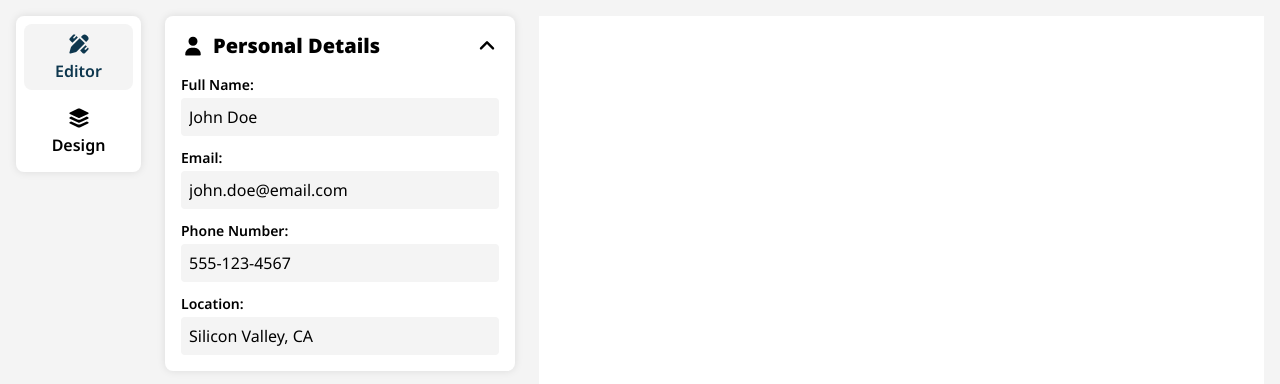
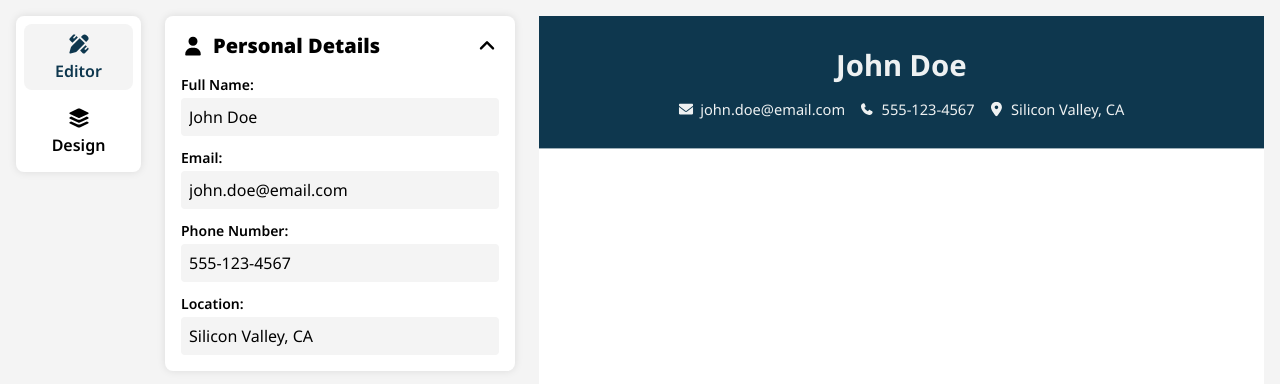
Before and after one commit to karolistech/resume-builder, a React (Vite) app: page / in a window 1280 px wide. Shown: the top 384 px of the page. Built offline with nearby package versions, Linux system fonts and the light colour scheme.

Commit message:
feat: add personal details live preview

```diff
--- a/src/base.css
+++ b/src/base.css
@@ -18,6 +18,8 @@
 
 :root {
   --color-background: #f4f4f4;
+  --color-header-background: #0e374e;
+  --color-header-text: #eef1f2;
   --color-shadow: 0 0 8px rgb(0 0 0 / 10%);
   --color-white: #fff;
   --color-navy: #0e374e;
--- a/src/components/Resume/Resume.css
+++ b/src/components/Resume/Resume.css
@@ -7,4 +7,36 @@
   height: 297mm;
   transform-origin: top left;
   background-color: var(--color-white);
+  overflow-wrap: anywhere;
 }
+
+.resume__header {
+  padding: 2rem;
+  display: flex;
+  flex-direction: column;
+  gap: 1rem;
+  background-color: var(--color-header-background);
+  color: var(--color-header-text);
+}
+
+.resume__name {
+  text-align: center;
+}
+
+.resume__contacts {
+  display: flex;
+  justify-content: center;
+  gap: 1rem;
+}
+
+.resume__contact {
+  display: flex;
+  align-items: center;
+  gap: 0.5rem;
+}
+
+.resume__icon {
+  flex-shrink: 0;
+  width: 16px;
+  height: 16px;
+}
--- a/src/components/Resume/Resume.tsx
+++ b/src/components/Resume/Resume.tsx
@@ -3,6 +3,7 @@ import { useEffect, useRef } from "react";
 import type { Resume } from "@/types/resume";
 
 import "./Resume.css";
+import icons from "@/assets/icons/icons.svg";
 
 type ResumeProps = {
   resume: Resume;
@@ -11,6 +12,8 @@ type ResumeProps = {
 export default function Resume({ resume }: ResumeProps) {
   const containerRef = useRef<HTMLDivElement>(null);
   const resumeRef = useRef<HTMLDivElement>(null);
+
+  const { personal, education, experience } = resume;
 
   useEffect(() => {
     const container = containerRef.current;
@@ -39,6 +42,41 @@ export default function Resume({ resume }: ResumeProps) {
   return (
     <div ref={containerRef} className="resume__container">
       <div ref={resumeRef} className="resume">
+        <div className="resume__header">
+          <h1 className="resume__name">{personal.name}</h1>
+
+          <div className="resume__contacts">
+            {personal.email && (
+              <div className="resume__contact">
+                <svg className="resume__icon">
+                  <use href={`${icons}#envelope`} />
+                </svg>
+
+                <span>{personal.email}</span>
+              </div>
+            )}
+
+            {personal.phone && (
+              <div className="resume__contact">
+                <svg className="resume__icon">
+                  <use href={`${icons}#phone`} />
+                </svg>
+
+                <span>{personal.phone}</span>
+              </div>
+            )}
+
+            {personal.location && (
+              <div className="resume__contact">
+                <svg className="resume__icon">
+                  <use href={`${icons}#location`} />
+                </svg>
+
+                <span>{personal.location}</span>
+              </div>
+            )}
+          </div>
+        </div>
       </div>
     </div>
   );
```
